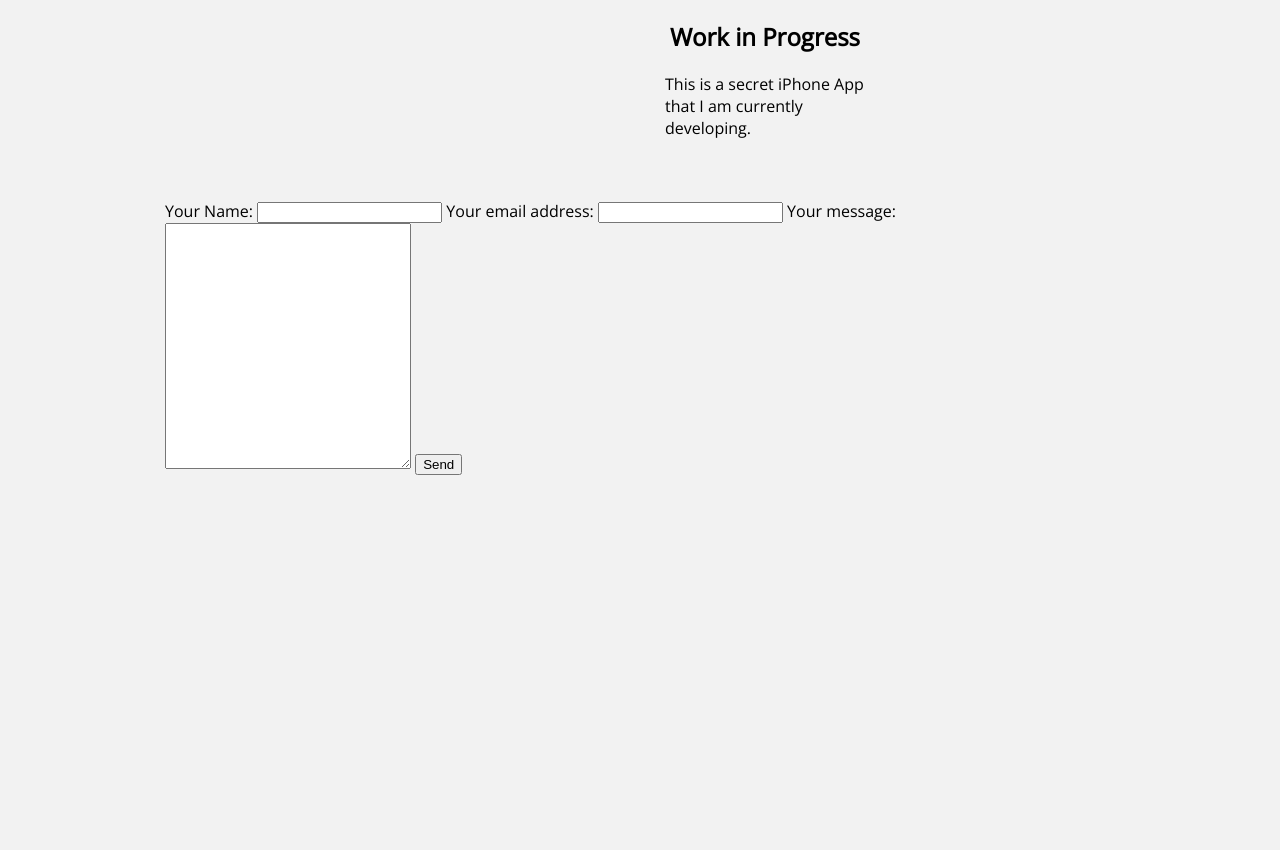
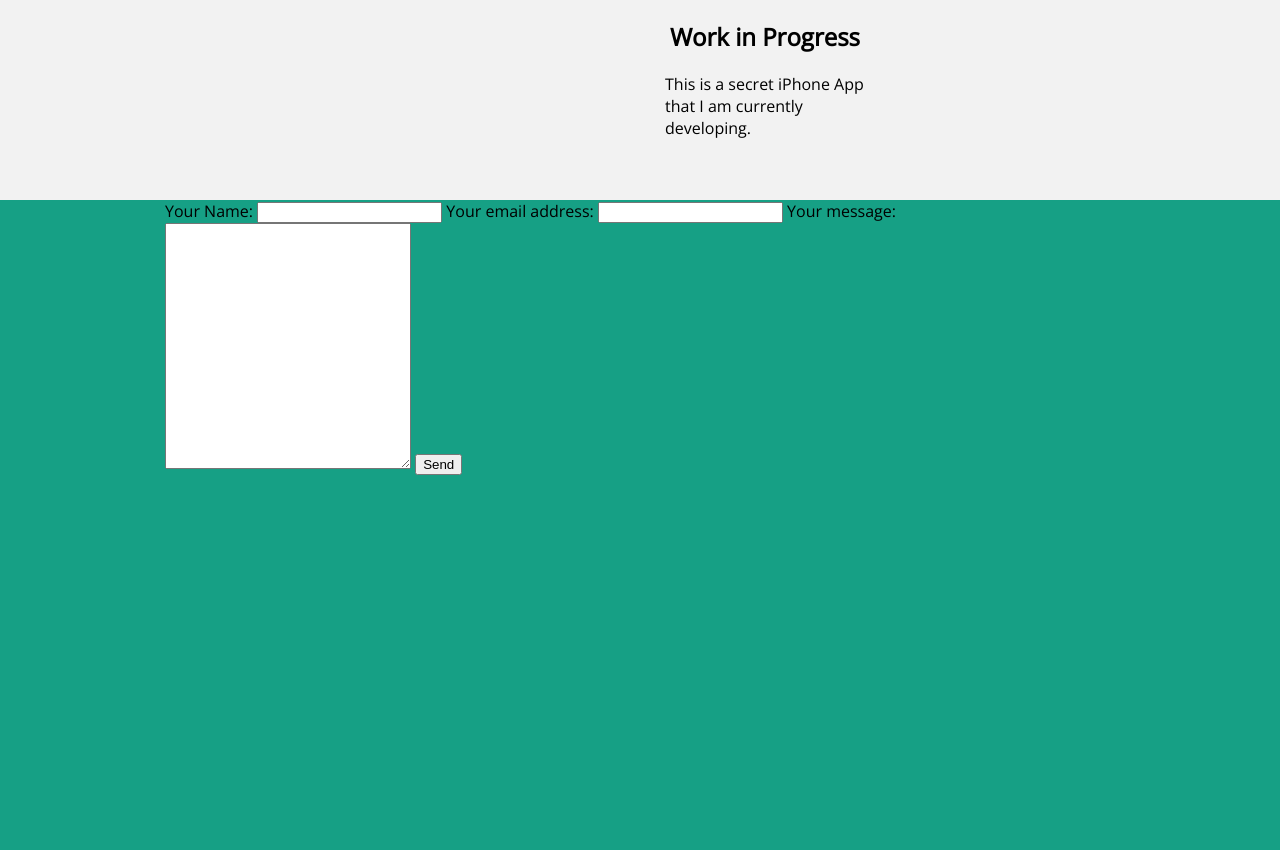
Before and after one commit to aaronholla/Portfolio, a PHP site: page / in a window 1280 px wide. Shown: the part 2663-3513 px from the top of the page. Run offline with PHP 8.4, Linux system fonts and the light colour scheme.

Commit message:
Updated Readme

```diff
--- a/css/style.css
+++ b/css/style.css
@@ -81,13 +81,15 @@ h2{
 }
 #resizeme{
 	padding-bottom:150px;
-	background-color: #16a085;
 }
 #resizeme img{
 	float:right;
 }
 #robotics{
 	background-color: #7f8c8d;
+}
+#contact{
+	background-color: #16a085;
 }
 #right{
 	float:right;
```
Also changed, not shown: README.md.
